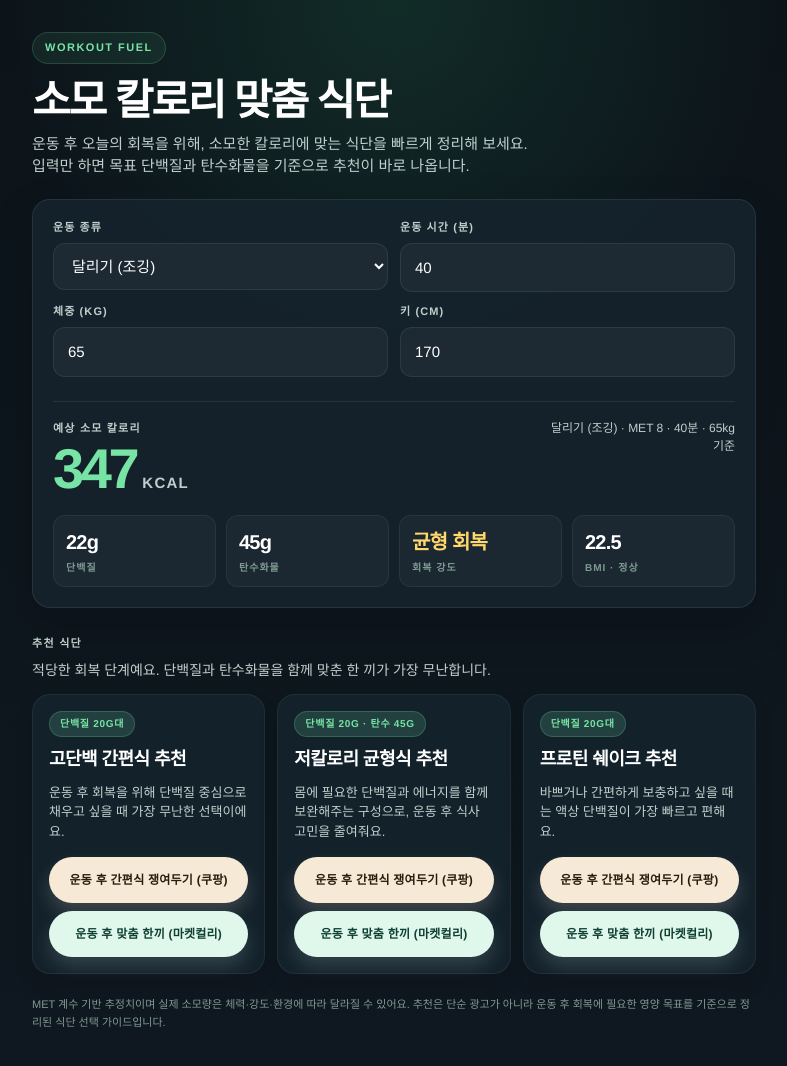
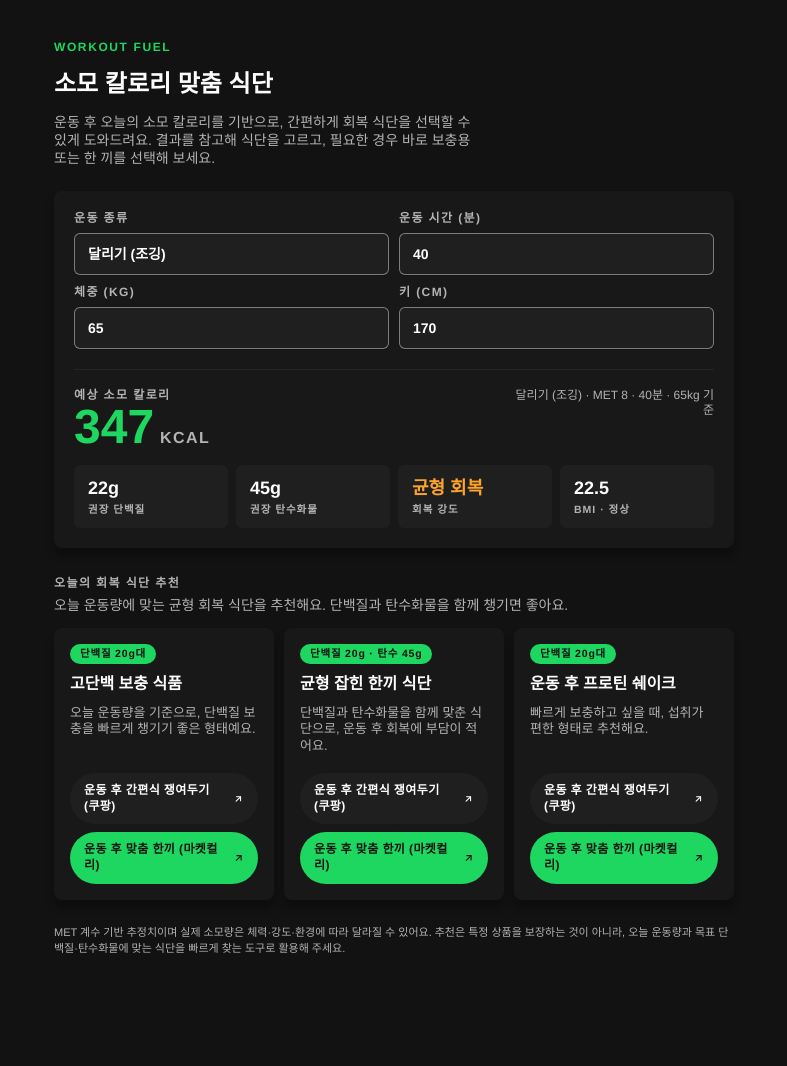
Before and after one commit to VENI-skku/workout-fuel, a plain HTML site: page index.html in a window 1280 px wide. Shown: the whole page, without its empty margins (246-1033 px from the left). Drawn offline with Linux system fonts and the light colour scheme.

Commit message:
index.html 업데이트

```diff
--- a/index.html
+++ b/index.html
@@ -6,351 +6,282 @@
 <title>소모 칼로리 맞춤 식단</title>
 <style>
   :root {
-      --bg0: #0f1720;
-      --bg1: #15232d;
-      --bg2: #1b2d38;
-      --bg3: #213845;
-      --panel: #f3f7f5;
-      --text: #f4f8f7;
-      --text-strong: #ffffff;
-      --text-soft: #bfd0cc;
-      --muted: #7f9a93;
-      --green: #77e4a5;
-      --green-strong: #39d98a;
-      --green-dark: #145444;
-      --gold: #ffd76a;
-      --orange: #ffb25f;
-      --red: #ff7a7a;
-      --shadow: rgba(0, 0, 0, 0.18);
-      --border: rgba(255,255,255,0.08);
+    --bg0: #121212;
+    --bg1: #181818;
+    --bg2: #1f1f1f;
+    --bg3: #252525;
+    --text: #ffffff;
+    --text-bright: #fdfdfd;
+    --text-secondary: #b3b3b3;
+    --accent: #1ed760;
+    --accent-border: #1db954;
+    --border: #4d4d4d;
+    --border-light: #7c7c7c;
+    --negative: #f3727f;
+    --warning: #ffa42b;
+    --info: #539df5;
+    --shadow-heavy: rgba(0, 0, 0, 0.5) 0px 8px 24px;
+    --shadow-medium: rgba(0, 0, 0, 0.3) 0px 8px 8px;
+    --inset-border: rgb(18, 18, 18) 0px 1px 0px, rgb(124, 124, 124) 0px 0px 0px 1px inset;
     --font: "Helvetica Neue", Helvetica, Arial, "Malgun Gothic", "Apple SD Gothic Neo", "Noto Sans KR", sans-serif;
   }
 
   * { box-sizing: border-box; }
-    html { scroll-behavior: smooth; }
   body {
     margin: 0;
-      background:
-        radial-gradient(circle at top, rgba(57, 217, 138, 0.12), transparent 30%),
-        linear-gradient(180deg, #0c141a 0%, #0f1720 100%);
+    background: var(--bg0);
     color: var(--text);
     font-family: var(--font);
-      line-height: 1.45;
+    line-height: 1.3;
+  }
+  .wrap {
+    max-width: 720px;
+    margin: 0 auto;
+    padding: 40px 20px 96px;
   }
 
-    .wrap {
-      max-width: 760px;
-      margin: 0 auto;
-      padding: 32px 18px 80px;
+  header { margin-bottom: 24px; }
+  .eyebrow {
+    font-size: 12px;
+    font-weight: 700;
+    letter-spacing: 1.6px;
+    text-transform: uppercase;
+    color: var(--accent);
   }
-
-    .eyebrow {
-      display: inline-block;
-      font-size: 11px;
-      font-weight: 800;
-      letter-spacing: 1.5px;
-      text-transform: uppercase;
-      color: var(--green);
-      background: rgba(119, 228, 165, 0.08);
-      border: 1px solid rgba(119, 228, 165, 0.18);
-      border-radius: 999px;
-      padding: 7px 12px;
+  h1 {
+    font-family: var(--font);
+    font-weight: 700;
+    font-size: 24px;
+    line-height: normal;
+    margin: 8px 0 6px;
+    color: var(--text-bright);
   }
-
-    h1 {
-      margin: 14px 0 10px;
-      font-size: clamp(28px, 5vw, 42px);
-      line-height: 1.08;
-      letter-spacing: -0.05em;
-      color: var(--text-strong);
-    }
-
   .sub {
-      margin: 0;
-      color: var(--text-soft);
-      font-size: 15px;
-      max-width: 60ch;
+    color: var(--text-secondary);
+    font-size: 14px;
+    max-width: 54ch;
   }
 
   .panel {
-      margin-top: 22px;
-      background: rgba(21, 35, 45, 0.92);
-      border: 1px solid var(--border);
-      border-radius: 18px;
+    background: var(--bg1);
+    border-radius: 8px;
     padding: 20px;
-      box-shadow: 0 18px 44px rgba(0,0,0,0.18);
+    box-shadow: var(--shadow-medium);
   }
+  .panel + .panel { margin-top: 16px; }
 
   .field-grid {
     display: grid;
     grid-template-columns: 1fr 1fr;
-      gap: 12px;
+    gap: 10px;
   }
-
-    .field {
-      display: flex;
-      flex-direction: column;
-      gap: 7px;
+  .field { display: flex; flex-direction: column; gap: 6px; }
+  label {
+    font-size: 12px;
+    font-weight: 700;
+    letter-spacing: 1.4px;
+    text-transform: uppercase;
+    color: var(--text-secondary);
   }
-
-    label {
-      font-size: 11px;
+  select, input[type="number"] {
+    font: inherit;
+    font-size: 14px;
     font-weight: 700;
-      letter-spacing: 1.1px;
-      text-transform: uppercase;
-      color: var(--text-soft);
+    color: var(--text);
+    background: var(--bg2);
+    border: none;
+    border-radius: 6px;
+    padding: 12px 14px;
+    box-shadow: var(--inset-border);
+    -webkit-appearance: none;
+    appearance: none;
   }
-
-    select, input[type="number"] {
-      width: 100%;
-      font: inherit;
-      font-size: 15px;
-      color: var(--text-strong);
-      background: rgba(255,255,255,0.04);
-      border: 1px solid rgba(255,255,255,0.08);
-      border-radius: 12px;
-      padding: 13px 14px;
-    }
-
-    select:focus-visible, input:focus-visible, .cta-btn:focus-visible {
-      outline: 2px solid rgba(119, 228, 165, 0.8);
+  select { cursor: pointer; }
+  select:focus-visible, input:focus-visible, a.shop-button:focus-visible {
+    outline: 1px solid var(--text);
     outline-offset: 2px;
   }
 
   .result {
-      margin-top: 24px;
-      padding-top: 18px;
-      border-top: 1px solid rgba(255,255,255,0.08);
+    margin-top: 20px;
     display: flex;
     align-items: baseline;
     justify-content: space-between;
+    flex-wrap: wrap;
     gap: 12px;
-      flex-wrap: wrap;
+    padding-top: 18px;
+    border-top: 1px solid var(--bg3);
   }
-
   .burn-label {
-      font-size: 11px;
-      font-weight: 800;
-      letter-spacing: 1.2px;
+    font-size: 12px;
+    font-weight: 700;
+    letter-spacing: 1.4px;
     text-transform: uppercase;
-      color: var(--text-soft);
+    color: var(--text-secondary);
   }
-
   .burn-number {
-      margin-top: 4px;
     font-variant-numeric: tabular-nums;
-      font-size: clamp(38px, 8vw, 56px);
-      font-weight: 800;
-      letter-spacing: -0.06em;
-      color: var(--green);
+    font-size: 48px;
+    font-weight: 700;
+    color: var(--accent);
     line-height: 1;
   }
-
   .burn-number span {
+    font-size: 16px;
+    font-weight: 700;
+    color: var(--text-secondary);
+    letter-spacing: 1.4px;
+    text-transform: uppercase;
     margin-left: 6px;
-      font-size: 15px;
-      letter-spacing: 0.08em;
-      text-transform: uppercase;
-      color: var(--text-soft);
   }
-
-    .met-note {
-      max-width: 28ch;
-      font-size: 12px;
-      color: var(--text-soft);
-      text-align: right;
-    }
+  .met-note { font-size: 12px; color: var(--text-secondary); max-width: 30ch; text-align: right; }
 
   .stat-row {
-      margin-top: 18px;
+    margin-top: 14px;
     display: grid;
-      grid-template-columns: repeat(4, minmax(0, 1fr));
-      gap: 10px;
+    grid-template-columns: repeat(4, 1fr);
+    gap: 8px;
   }
+  @media (max-width: 480px) {
+    .stat-row { grid-template-columns: repeat(2, 1fr); }
+  }
+  .stat {
+    background: var(--bg2);
+    border-radius: 6px;
+    padding: 12px 14px;
+  }
+  .stat .n {
+    font-variant-numeric: tabular-nums;
+    font-size: 18px;
+    font-weight: 700;
+    color: var(--text-bright);
+  }
+  .stat .l {
+    font-size: 10.5px;
+    font-weight: 600;
+    color: var(--text-secondary);
+    text-transform: uppercase;
+    letter-spacing: 1px;
+    margin-top: 2px;
+  }
+  .stat.tier-low .n { color: var(--info); }
+  .stat.tier-mid .n { color: var(--warning); }
+  .stat.tier-high .n { color: var(--negative); }
 
-    .stat {
-      background: rgba(255,255,255,0.03);
-      border: 1px solid rgba(255,255,255,0.06);
-      border-radius: 12px;
-      padding: 12px 12px 10px;
+  section.recs { margin-top: 28px; }
+  .recs h2 {
+    font-size: 12px;
+    font-weight: 700;
+    letter-spacing: 1.4px;
+    text-transform: uppercase;
+    color: var(--text-secondary);
+    margin: 0 0 4px;
   }
-
-    .stat .n {
-      font-size: 20px;
-      font-weight: 800;
-      letter-spacing: -0.04em;
-      color: var(--text-strong);
-    }
-
-    .stat .l {
-      margin-top: 4px;
-      font-size: 10px;
-      font-weight: 700;
-      letter-spacing: 1px;
-      text-transform: uppercase;
-      color: var(--muted);
-    }
-
-    .stat.tier-low .n { color: var(--green); }
-    .stat.tier-mid .n { color: var(--gold); }
-    .stat.tier-high .n { color: var(--orange); }
-
-    .recs {
-      margin-top: 28px;
-    }
-
-    .recs h2 {
-      margin: 0 0 8px;
-      font-size: 11px;
-      font-weight: 800;
-      letter-spacing: 1.3px;
-      text-transform: uppercase;
-      color: var(--text-soft);
-    }
-
-    .recs .hint {
-      margin: 0 0 14px;
-      font-size: 14px;
-      color: var(--text-soft);
-    }
+  .recs p.hint { color: var(--text-secondary); font-size: 14px; margin: 0 0 14px; }
 
   .cards {
     display: grid;
-      grid-template-columns: repeat(auto-fit, minmax(230px, 1fr));
-      gap: 12px;
+    grid-template-columns: repeat(auto-fit, minmax(200px, 1fr));
+    gap: 10px;
   }
-
   .card {
     display: flex;
     flex-direction: column;
-      gap: 12px;
-      background: rgba(21, 35, 45, 0.94);
-      border: 1px solid rgba(255,255,255,0.06);
-      border-radius: 18px;
+    gap: 10px;
+    background: var(--bg1);
+    border-radius: 8px;
     padding: 16px;
-      box-shadow: 0 10px 20px rgba(0,0,0,0.1);
+    color: var(--text);
+    box-shadow: var(--shadow-medium);
+    transition: background 0.15s ease, transform 0.15s ease;
   }
+  .card:hover { background: var(--bg3); transform: translateY(-2px); }
+  @media (prefers-reduced-motion: reduce) { .card { transition: none; } .card:hover { transform: none; } }
 
   .card-tag {
-      display: inline-flex;
     align-self: flex-start;
-      background: rgba(119, 228, 165, 0.16);
-      color: var(--green);
-      border: 1px solid rgba(119, 228, 165, 0.22);
-      padding: 5px 10px;
-      border-radius: 999px;
-      font-size: 10px;
-      font-weight: 800;
-      letter-spacing: 0.7px;
-      text-transform: uppercase;
+    font-size: 10.5px;
+    font-weight: 700;
+    letter-spacing: 0.8px;
+    color: var(--bg0);
+    background: var(--accent);
+    padding: 3px 10px;
+    border-radius: 9999px;
   }
-
-    .card h3 {
-      margin: 0;
-      font-size: 18px;
-      color: var(--text-strong);
-      line-height: 1.2;
-      letter-spacing: -0.03em;
+  .card h3 { font-size: 16px; font-weight: 700; margin: 0; color: var(--text-bright); }
+  .card p { font-size: 13px; font-weight: 400; color: var(--text-secondary); margin: 0; flex: 1; }
+  .insight {
+    font-size: 12px;
+    color: var(--text-secondary);
+    padding: 8px 10px;
+    border-radius: 6px;
+    background: rgba(255,255,255,0.03);
+    border: 1px solid rgba(255,255,255,0.06);
   }
-
-    .card p {
-      margin: 0;
-      color: var(--text-soft);
-      font-size: 13px;
-      line-height: 1.5;
-      flex: 1;
-    }
-
-    .action-row {
+  .cta-group {
     display: grid;
     grid-template-columns: 1fr;
     gap: 8px;
-      margin-top: 4px;
+    margin-top: 8px;
   }
-
-    .cta-btn {
+  .shop-button {
     display: inline-flex;
     align-items: center;
     justify-content: center;
-      min-height: 46px;
+    gap: 6px;
+    font-size: 12px;
+    font-weight: 700;
+    letter-spacing: 0.4px;
+    text-decoration: none;
+    border-radius: 9999px;
     padding: 10px 14px;
-      border-radius: 999px;
-      text-decoration: none;
-      font-size: 12px;
-      font-weight: 800;
-      letter-spacing: 0.02em;
-      transition: transform 0.15s ease, box-shadow 0.15s ease;
-      border: none;
-      cursor: pointer;
+    transition: opacity 0.15s ease, transform 0.15s ease;
   }
-
-    .cta-btn:hover {
-      transform: translateY(-1px);
+  .shop-button:hover { opacity: 0.95; transform: translateY(-1px); }
+  .shop-button svg { width: 12px; height: 12px; }
+  .shop-button.coupang {
+    color: var(--text);
+    background: var(--bg2);
   }
-
-    .cta-btn.coupang {
-      background: #f6e9d6;
-      color: #2a1d0d;
-      box-shadow: 0 10px 18px rgba(246, 233, 214, 0.18);
+  .shop-button.kurly {
+    color: var(--bg0);
+    background: var(--accent);
   }
-
-    .cta-btn.kurly {
-      background: #dff8eb;
-      color: #103f33;
-      box-shadow: 0 10px 18px rgba(223, 248, 235, 0.15);
-    }
-
-    .note {
-      margin-top: 22px;
-      color: var(--muted);
+  footer {
+    margin-top: 24px;
     font-size: 11px;
-      line-height: 1.6;
-    }
-
-    @media (max-width: 560px) {
-      .field-grid,
-      .stat-row {
-        grid-template-columns: 1fr 1fr;
-      }
-      .custom-cta {
-        grid-column: span 2;
-      }
-    }
-
-    @media (max-width: 420px) {
-      .field-grid,
-      .stat-row {
-        grid-template-columns: 1fr;
-      }
-      .met-note {
-        text-align: left;
-      }
+    font-weight: 400;
+    color: var(--text-secondary);
+    line-height: 1.5;
   }
 </style>
 </head>
 <body>
+
 <div class="wrap">
+  <header>
     <div class="eyebrow">Workout Fuel</div>
     <h1>소모 칼로리 맞춤 식단</h1>
-    <p class="sub">운동 후 오늘의 회복을 위해, 소모한 칼로리에 맞는 식단을 빠르게 정리해 보세요. 입력만 하면 목표 단백질과 탄수화물을 기준으로 추천이 바로 나옵니다.</p>
+    <p class="sub">운동 후 오늘의 소모 칼로리를 기반으로, 간편하게 회복 식단을 선택할 수 있게 도와드려요. 결과를 참고해 식단을 고르고, 필요한 경우 바로 보충용 또는 한 끼를 선택해 보세요.</p>
+  </header>
 
   <div class="panel">
     <div class="field-grid">
       <div class="field">
         <label for="exercise">운동 종류</label>
-          <select id="exercise" aria-label="운동 종류"></select>
+        <select id="exercise"></select>
       </div>
       <div class="field">
         <label for="duration">운동 시간 (분)</label>
-          <input id="duration" type="number" min="1" max="600" value="40" />
+        <input type="number" id="duration" min="1" max="600" value="40" />
       </div>
       <div class="field">
         <label for="weight">체중 (kg)</label>
-          <input id="weight" type="number" min="30" max="200" value="65" />
+        <input type="number" id="weight" min="30" max="200" value="65" />
       </div>
       <div class="field">
         <label for="height">키 (cm)</label>
-          <input id="height" type="number" min="120" max="220" value="170" />
+        <input type="number" id="height" min="120" max="220" value="170" />
       </div>
     </div>
 
@@ -365,11 +296,11 @@
     <div class="stat-row">
       <div class="stat">
         <div class="n" id="statProtein">0g</div>
-          <div class="l">단백질</div>
+        <div class="l">권장 단백질</div>
       </div>
       <div class="stat">
         <div class="n" id="statCarb">0g</div>
-          <div class="l">탄수화물</div>
+        <div class="l">권장 탄수화물</div>
       </div>
       <div class="stat" id="statTierBox">
         <div class="n" id="statTier">-</div>
@@ -383,14 +314,12 @@
   </div>
 
   <section class="recs">
-      <h2>추천 식단</h2>
+    <h2>오늘의 회복 식단 추천</h2>
     <p class="hint" id="recHint"></p>
     <div class="cards" id="cards"></div>
   </section>
 
-    <div class="note">
-      MET 계수 기반 추정치이며 실제 소모량은 체력·강도·환경에 따라 달라질 수 있어요. 추천은 단순 광고가 아니라 운동 후 회복에 필요한 영양 목표를 기준으로 정리된 식단 선택 가이드입니다.
-    </div>
+  <footer>MET 계수 기반 추정치이며 실제 소모량은 체력·강도·환경에 따라 달라질 수 있어요. 추천은 특정 상품을 보장하는 것이 아니라, 오늘 운동량과 목표 단백질·탄수화물에 맞는 식단을 빠르게 찾는 도구로 활용해 주세요.</footer>
 </div>
 
 <script>
@@ -399,7 +328,6 @@
   // 그러면 GA4 데이터에서 1.0/2.0이 자동으로 구분돼 지표 비교가 쉬워집니다.
   // 나머지 인수인계 내용은 HANDOFF.md 참고.
   var APP_VERSION = "mvp-2.0";
-    window.APP_VERSION = APP_VERSION;
 
   var EXERCISES = [
     { key: "walk", label: "걷기 (보통 속도)", met: 3.5 },
@@ -451,11 +379,38 @@
   }
 
   function kurlySearchUrl(query) {
-      return "https://www.kurly.com/search?keyword=" + encodeURIComponent(query);
+    return "https://www.kurly.com/search?search=" + encodeURIComponent(query);
   }
 
   function roundToStep(n, step) {
     return Math.round(n / step) * step;
+  }
+
+  function externalIcon() {
+    return '<svg viewBox="0 0 24 24" fill="none" stroke="currentColor" stroke-width="2.4" stroke-linecap="round" stroke-linejoin="round"><path d="M7 17L17 7"/><path d="M8 7h9v9"/></svg>';
+  }
+
+  function trackRecommend(store, title, exercise, tier) {
+    if (window.dataLayer) {
+      window.dataLayer.push({
+        event: "recommend_click",
+        mvp_version: APP_VERSION,
+        store: store,
+        title: title,
+        exercise: exercise,
+        tier: tier
+      });
+    }
+
+    if (window.gtag) {
+      window.gtag("event", "recommend_click", {
+        mvp_version: APP_VERSION,
+        store: store,
+        title: title,
+        exercise: exercise,
+        tier: tier
+      });
+    }
   }
 
   function recommendationsFor(kcal) {
@@ -463,15 +418,15 @@
     if (kcal < 200) {
       tier = "low"; tierLabel = "가벼운 보충";
       proteinG = 12; carbG = 20;
-        hint = "가볍게 태웠어요. 부담 없는 보충 위주로 가볍게 채우면 좋아요.";
+      hint = "오늘은 가볍게 보충해도 충분해요. 부담 없는 단백질·탄수화물 조합이 좋아요.";
     } else if (kcal < 500) {
       tier = "mid"; tierLabel = "균형 회복";
       proteinG = 22; carbG = 45;
-        hint = "적당한 회복 단계예요. 단백질과 탄수화물을 함께 맞춘 한 끼가 가장 무난합니다.";
+      hint = "오늘 운동량에 맞는 균형 회복 식단을 추천해요. 단백질과 탄수화물을 함께 챙기면 좋아요.";
     } else {
       tier = "high"; tierLabel = "적극 회복";
       proteinG = 32; carbG = 70;
-        hint = "운동량이 꽤 컸어요. 근육 회복을 위해 단백질과 에너지를 함께 채워주는 식단이 좋아요.";
+      hint = "운동량이 크기 때문에 회복을 우선하는 식단이 적합해요. 단백질과 탄수화물을 충분히 채워 주세요.";
     }
 
     var pTarget = roundToStep(proteinG, 5);
@@ -480,44 +435,28 @@
     var cards = [
       {
         tag: "단백질 " + pTarget + "g대",
-          title: tier === "low" ? "가볍게 보충할 단백질 추천" : "고단백 간편식 추천",
-          desc: "운동 후 회복을 위해 단백질 중심으로 채우고 싶을 때 가장 무난한 선택이에요.",
-          product: "protein_main",
-          queryCoupang: (tier === "low" ? "닭가슴살 소포장 단백질 " : "고단백 닭가슴살 단백질 ") + pTarget + "g",
-          queryKurly: (tier === "low" ? "저칼로리 닭가슴살 단백질 " : "단백질 간편식 닭가슴살 ") + pTarget + "g"
+        title: tier === "low" ? "가볍게 보충하는 단백질" : "고단백 보충 식품",
+        desc: "오늘 운동량을 기준으로, 단백질 보충을 빠르게 챙기기 좋은 형태예요.",
+        coupangQuery: (tier === "low" ? "닭가슴살 소포장 단백질 " : "고단백 닭가슴살 단백질 ") + pTarget + "g",
+        kurlyQuery: (tier === "low" ? "저칼로리 닭가슴살 단백질 " : "닭가슴살 단백질 ") + pTarget + "g"
       },
       {
         tag: "단백질 " + pTarget + "g · 탄수 " + cTarget + "g",
-          title: tier === "high" ? "회복용 균형 한끼 추천" : "저칼로리 균형식 추천",
-          desc: "몸에 필요한 단백질과 에너지를 함께 보완해주는 구성으로, 운동 후 식사 고민을 줄여줘요.",
-          product: "balanced_meal",
-          queryCoupang: (tier === "high" ? "고단백 고탄수화물 도시락 단백질 " : "저칼로리 다이어트 도시락 단백질 ") + pTarget + "g 탄수화물 " + cTarget + "g",
-          queryKurly: (tier === "high" ? "고단백 도시락 단백질 " : "균형 식단 도시락 단백질 ") + pTarget + "g 탄수화물 " + cTarget + "g"
+        title: tier === "high" ? "회복 중심 한끼 식단" : "균형 잡힌 한끼 식단",
+        desc: "단백질과 탄수화물을 함께 맞춘 식단으로, 운동 후 회복에 부담이 적어요.",
+        coupangQuery: (tier === "high" ? "고단백 고탄수화물 도시락 단백질 " : "저칼로리 다이어트 도시락 단백질 ") + pTarget + "g 탄수화물 " + cTarget + "g",
+        kurlyQuery: (tier === "high" ? "고단백 도시락 단백질 " : "균형 도시락 단백질 ") + pTarget + "g 탄수화물 " + cTarget + "g"
       },
       {
         tag: "단백질 " + pTarget + "g대",
-          title: tier === "low" ? "빠른 보충용 프로틴" : "프로틴 쉐이크 추천",
-          desc: "바쁘거나 간편하게 보충하고 싶을 때는 액상 단백질이 가장 빠르고 편해요.",
-          product: "protein_drink",
-          queryCoupang: (tier === "low" ? "저칼로리 프로틴 음료 단백질 " : "프로틴 쉐이크 단백질 ") + pTarget + "g",
-          queryKurly: (tier === "low" ? "저칼로리 단백질 음료 " : "프로틴 쉐이크 ") + pTarget + "g"
+        title: tier === "low" ? "가벼운 단백질 음료" : "운동 후 프로틴 쉐이크",
+        desc: "빠르게 보충하고 싶을 때, 섭취가 편한 형태로 추천해요.",
+        coupangQuery: (tier === "low" ? "저칼로리 프로틴 음료 단백질 " : "프로틴 쉐이크 단백질 ") + pTarget + "g",
+        kurlyQuery: (tier === "low" ? "저칼로리 프로틴 음료 " : "프로틴 쉐이크 ") + pTarget + "g"
       }
     ];
 
     return { tier: tier, tierLabel: tierLabel, proteinG: proteinG, carbG: carbG, hint: hint, cards: cards };
-    }
-
-    function trackRecommendClick(vendor, exerciseKey, kcal, tier, product) {
-      if (window.gtag) {
-        window.gtag('event', 'recommend_click', {
-          exercise: exerciseKey,
-          kcal: Math.round(kcal),
-          tier: tier,
-          product: product,
-          retailer: vendor,
-          mvp_version: window.APP_VERSION || 'mvp-2.0'
-        });
-      }
   }
 
   function render() {
@@ -549,47 +488,21 @@
     rec.cards.forEach(function (c) {
       var card = document.createElement("div");
       card.className = "card";
+      card.innerHTML =
+        '<span class="card-tag">' + c.tag + '</span>' +
+        '<h3>' + c.title + '</h3>' +
+        '<p>' + c.desc + '</p>' +
+        '<div class="cta-group">' +
+        '<a class="shop-button coupang" href="' + coupangSearchUrl(c.coupangQuery) + '" target="_blank" rel="noopener noreferrer" data-store="coupang" data-title="' + c.title + '">운동 후 간편식 쟁여두기 (쿠팡) ' + externalIcon() + '</a>' +
+        '<a class="shop-button kurly" href="' + kurlySearchUrl(c.kurlyQuery) + '" target="_blank" rel="noopener noreferrer" data-store="kurly" data-title="' + c.title + '">운동 후 맞춤 한끼 (마켓컬리) ' + externalIcon() + '</a>' +
+        '</div>';
 
-        var tag = document.createElement("span");
-        tag.className = "card-tag";
-        tag.textContent = c.tag;
-
-        var title = document.createElement("h3");
-        title.textContent = c.title;
-
-        var desc = document.createElement("p");
-        desc.textContent = c.desc;
-
-        var actionRow = document.createElement("div");
-        actionRow.className = "action-row";
-
-        var coupang = document.createElement("a");
-        coupang.className = "cta-btn coupang";
-        coupang.href = coupangSearchUrl(c.queryCoupang);
-        coupang.target = "_blank";
-        coupang.rel = "noopener noreferrer";
-        coupang.textContent = "운동 후 간편식 쟁여두기 (쿠팡)";
-        coupang.addEventListener("click", function () {
-          trackRecommendClick("coupang", ex.key, kcalRounded, rec.tier, c.product);
+      card.querySelectorAll(".shop-button").forEach(function (button) {
+        button.addEventListener("click", function () {
+          trackRecommend(button.dataset.store, button.dataset.title, exerciseSel.value, rec.tier);
+        });
       });
 
-        var kurly = document.createElement("a");
-        kurly.className = "cta-btn kurly";
-        kurly.href = kurlySearchUrl(c.queryKurly);
-        kurly.target = "_blank";
-        kurly.rel = "noopener noreferrer";
-        kurly.textContent = "운동 후 맞춤 한끼 (마켓컬리)";
-        kurly.addEventListener("click", function () {
-          trackRecommendClick("kurly", ex.key, kcalRounded, rec.tier, c.product);
-        });
-
-        actionRow.appendChild(coupang);
-        actionRow.appendChild(kurly);
-
-        card.appendChild(tag);
-        card.appendChild(title);
-        card.appendChild(desc);
-        card.appendChild(actionRow);
       cardsEl.appendChild(card);
     });
   }
@@ -600,13 +513,5 @@
   heightInput.addEventListener("input", render);
   render();
 </script>
-
-  <script async src="https://www.googletagmanager.com/gtag/js?id=G-89F38STC0C"></script>
-  <script>
-    window.dataLayer = window.dataLayer || [];
-    function gtag(){ window.dataLayer.push(arguments); }
-    gtag('js', new Date());
-    gtag('config', 'G-89F38STC0C', { send_page_view: true });
-  </script>
 </body>
 </html>
```
Lines whose indentation alone changed are shown as unchanged.
